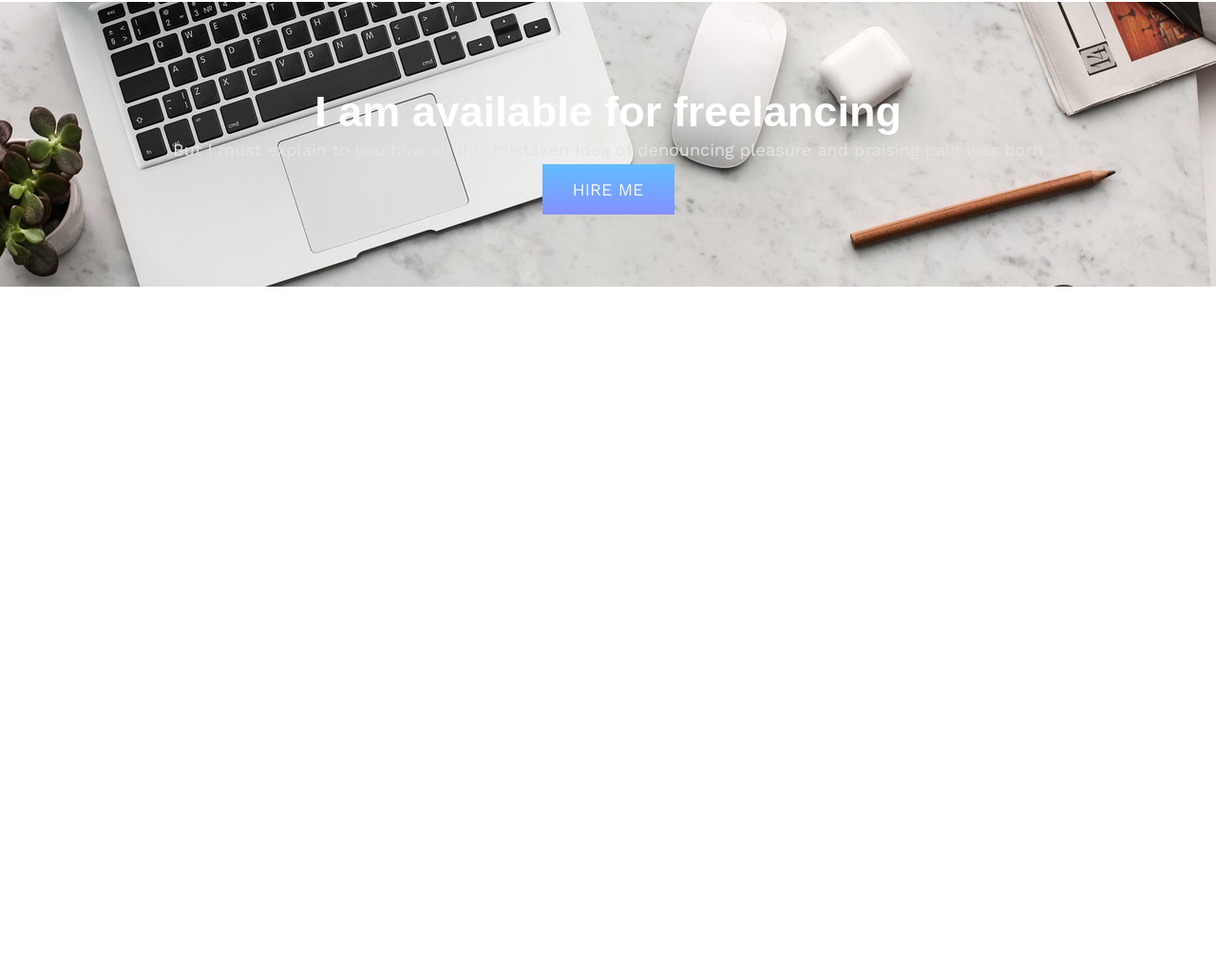
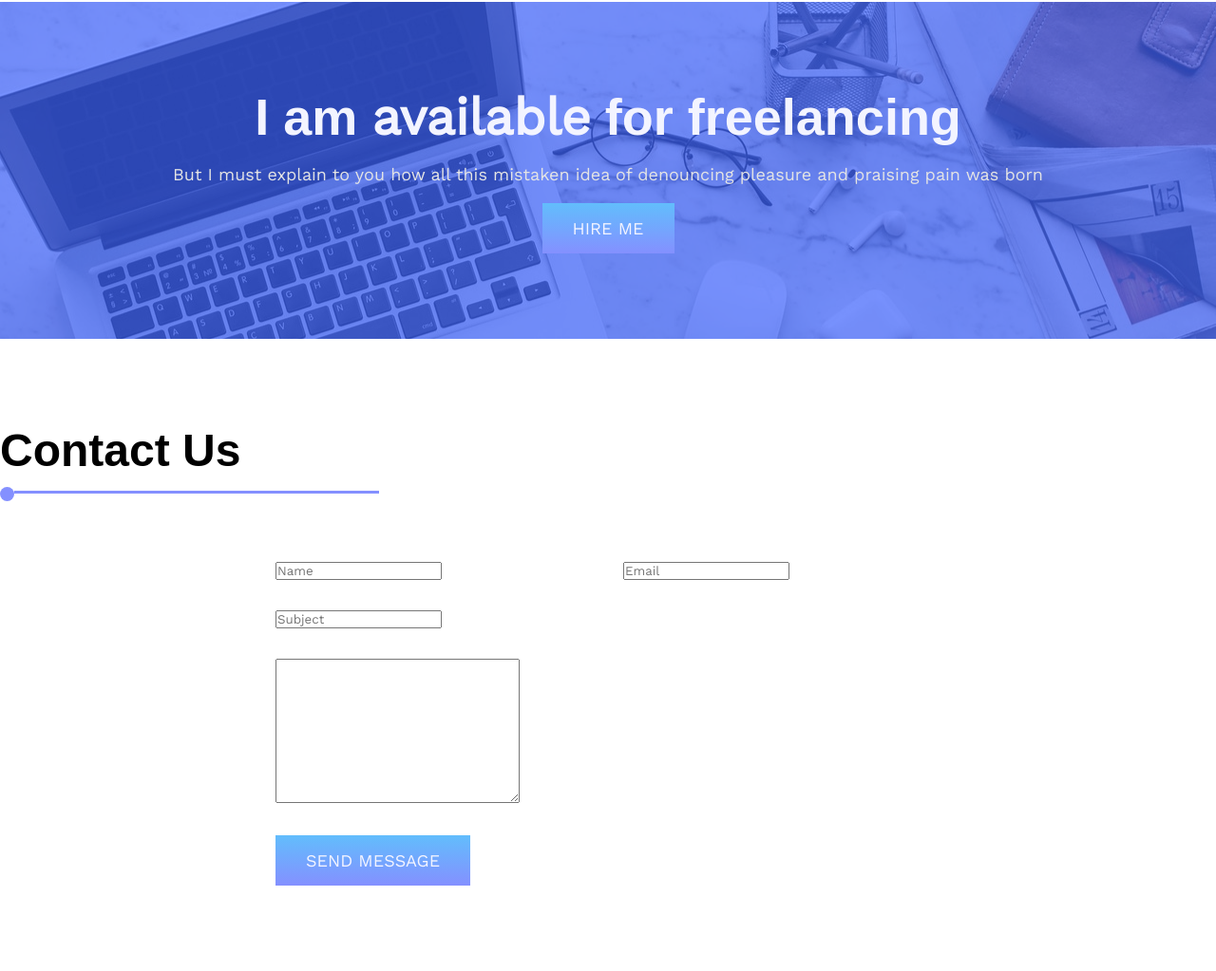
Before and after one commit to Waqar841/Prof-Web_2024, a plain HTML site: page index.html in a window 1280 px wide. Shown: the part 5137-6160 px from the top of the page at 95% size. Before the commit the page ends 5439 px from the top, so only its background shows below. Drawn offline with nearby package versions, Linux system fonts and the light colour scheme.

Commit message:
contactUsForm

```diff
--- a/css/style.css
+++ b/css/style.css
@@ -11,6 +11,7 @@
   --heading: rgb(0 10 45);
   --para: #777777;
   --black: rgb(0, 0, 0);
+  --overlay: #3e64ff;
   --para-tint: #e4e4e4;
   --service_bg: rgb(144 172 209 / 20%);
   --third: #fff;
@@ -636,34 +637,72 @@ swiper Section starts
   font-weight: 900;
   color: #ced3ff;
 }
+
+/* ===================================
+Freelancing Section starts
+======================================= */
+
 .freelancing-section{
   background-image: url("../images/folio/3.jpg");
   background-repeat: no-repeat;
-  background-size: cover;
-  background-position: center;
-  height: 300px;
-  color: white;
-}
-.fre-body{
+  background-size: 100%;
+  position: relative;
+  background-attachment: fixed;
   text-align: center;
 }
-/* .fre-wraper{
+
+.freelancing-section .overlay{
   position: absolute;
   top: 0;
   left: 0;
   width: 100%;
   height: 100%;
-  background: var(--gradient);
-} */
+  background-color: var(--overlay);
+  opacity: 0.7;
+}
 
-.fre-heading{
-  font-size: 4.5rem;
+.freelancing-section .container{
+  position: relative;
 }
-.free-para{
+
+.freelancing-section h2{
+  font-size: 5.4rem;
+  color: var(--helper-tint);
+}
+
+.freelancing-section p{
+  margin: 1.5rem 1.5rem;
   color: var(--para-tint);
 }
 
+/* ===================================
+Freelancing Section Ends
+======================================= */
+
 
 /* ===================================
-swiper Section Ends
+ContactUs Section Starts
 ======================================= */
+
+.section-contact-main{
+   margin: 0 auto;
+   max-width: 70rem;
+   margin-top: 9rem;
+   transition: all 0.3s linear;
+}
+
+.section-contact-main form{
+  display: flex;
+  flex-direction: column;
+  gap: 3.2rem;
+
+}
+.section-contact-main .grid{
+  gap: 3.2rem;
+}
+
+
+
+/* ===================================
+ContactUs Section Ends
+======================================= */
--- a/index.html
+++ b/index.html
@@ -567,20 +567,66 @@
     ========================================  -->
 
     <section class="section freelancing-section">
-      <div class="fre-body container">
-        <div class="fre-wraper">
-          <h2 class="fre-heading">I am available for freelancing</h2>
+      <div class="overlay"></div>
+        <div class="container">
+          <h2>I am <span>available</span> for freelancing</h2>
           <p class="free-para"> But I must explain to you how all this
-            mistaken idea of denouncing pleasure and praising pain was born</p>
-
-            <button class="btn">Hire me</button>
-          </div>
-      </div>
+          mistaken idea of denouncing pleasure and praising pain was born</p>
+          <a class="btn" href="https://www.google.com">Hire me</a>
+        </div>
     </section>
 
     <!-- ========================================
       Freelancing Section Ends
     ========================================  -->
+
+    <!-- ===================================
+    ContactUs Section Starts
+    ======================================= -->
+
+    <section class="section section-contact ">
+        <div class="container">
+          <h2 class="common-heading">contact us</h2>
+        </div>
+
+        <div class="section-contact-main contact-container">
+          <form action="" method="POST">
+
+            <div class=" grid grid-two-column">
+              <label for="username">
+                <input type="text" name="username" id="username" required placeholder="Name">
+              </label>
+
+              <label for="email">
+                <input type="email" name="email" id="email" required placeholder="Email" autocomplete="false">
+              </label>
+            </div>
+
+            <div>
+              <label for="sub">
+                <input type="text" name="subject" id="sub" placeholder="Subject">
+              </label>
+            </div>
+
+             <div>
+              <label for="msg">
+                <textarea name="" id="" cols="30" rows="10">
+                </textarea>
+               </label>
+             </div>
+
+             <div>
+               <input type="submit" value="send message" class="btn">
+             </div>
+
+          </form>
+        </div>
+      </section>
+
+    <!-- ===================================
+    ContactUs Section Ends
+    ================================== -->
+
 
     <script
       type="module"
--- a/index.js
+++ b/index.js
@@ -32,8 +32,8 @@ window.onload=function(){
         el: ".swiper-pagination",
         clickable: true,
         },
-        autoplay: {
-            delay:2500,
-        }
+        // autoplay: {
+        //     delay:2500,
+        // }
     });
 };
```
